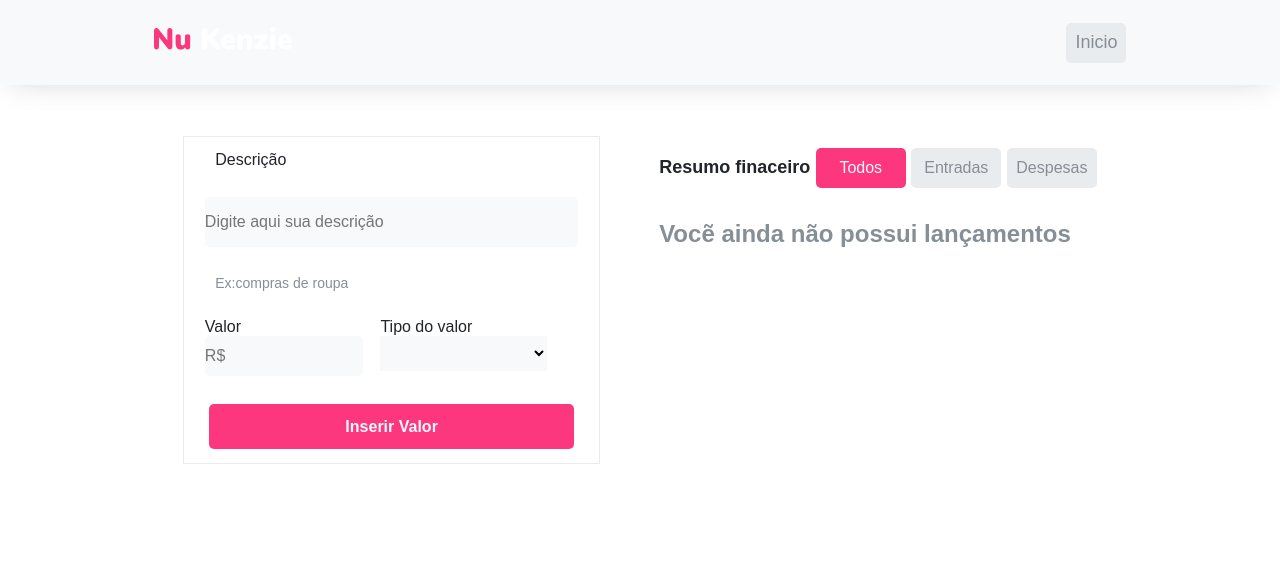
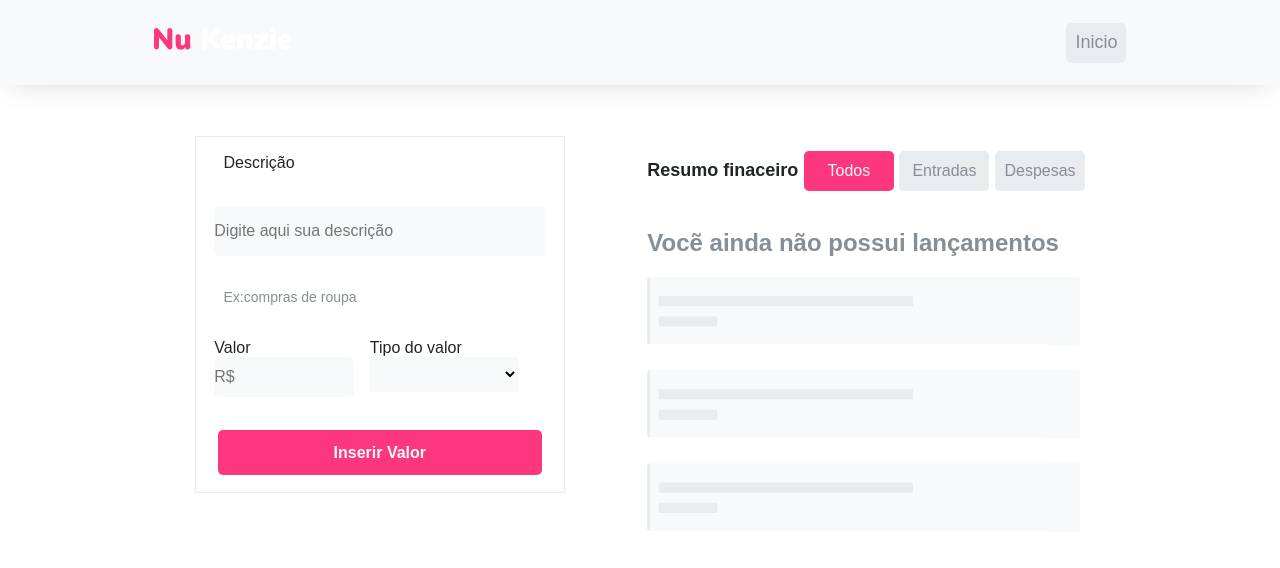
Before and after one commit to Kenzie-Academy-Brasil-Developers/react-entrega-s1-nu-kenzie-emillyalmeida, a React (Create React App) app: page / in a window 1280 px wide. Both pictures are taken after a click on the button "Inicar". Shown: the top 568 px of the page. Built offline with nearby package versions, Linux system fonts and the light colour scheme.

Commit message:
update: page with NoCard cuncluded

```diff
--- a/src/App.css
+++ b/src/App.css
@@ -21,6 +21,7 @@ button {
   font-size: 18px;
   font-weight: 400;
   font-family: "Nunito", sans-serif;
+  cursor: pointer;
 }
 
 .Home {
@@ -74,7 +75,7 @@ button {
 .img-Home div {
   background-image: url("../public/img/Group_277.svg");
   background-repeat: no-repeat;
-  background-size: 100%;
+  background-size: 90%;
   width: 100%;
   height: 100%;
 }
@@ -112,9 +113,49 @@ button {
   height: 90%;
 }
 
+.container-form {
+  width: 38%;
+  display: flex;
+  flex-direction: column;
+  height: 80%;
+  justify-content: space-between;
+}
+
+.container-form section {
+  width: 100%;
+  display: flex;
+  align-items: center;
+  justify-content: space-around;
+  border: 1px solid var(--gray2);
+  height: 20%;
+}
+
+.container-form section div {
+  display: flex;
+  flex-direction: column;
+  justify-content: space-between;
+  height: 60%;
+}
+
+.container-form section span {
+  color: #fd377e;
+  font-size: 22px;
+  font-weight: 700;
+}
+
+.container-form section div p {
+  font-size: 20px;
+  font-weight: bold;
+}
+
+.container-form section div span {
+  font-size: 14px;
+  color: #868e96;
+}
+
 .conatiner-list {
   width: 45%;
-  height: 80%;
+  height: 88%;
   display: flex;
   flex-direction: column;
   justify-content: space-between;
@@ -147,9 +188,24 @@ button {
 .financeiro {
   height: 84%;
 }
+.financeiro div {
+  height: 100%;
+  display: flex;
+  flex-direction: column;
+  justify-content: space-between;
+}
 
 .financeiro h3 {
   color: var(--gray3);
   font-size: 24px;
   font-weight: 700;
+  height: 8%;
 }
+
+.financeiro div svg {
+  background-image: url("../public/img/NoCard.svg");
+  background-repeat: no-repeat;
+  background-size: 100%;
+  height: 90%;
+  width: 99%;
+}
--- a/src/App.js
+++ b/src/App.js
@@ -46,7 +46,7 @@ function App() {
               {listTransactions.length > 0 ? (
                 <section>
                   <div>
-                    <p>Valor Total :</p>
+                    <p>Valor Total:</p>
                     <span>O valor se refere as entradas</span>
                   </div>
                   <span>
@@ -92,7 +92,7 @@ function App() {
                 ) : (
                   <div>
                     <h3>Vocẽ ainda não possui lançamentos</h3>
-                    <div></div>
+                    <svg></svg>
                   </div>
                 )}
               </div>
--- a/src/components/form/form.css
+++ b/src/components/form/form.css
@@ -10,7 +10,7 @@
 
 .form-contas {
   border: 1px solid #e9ecef;
-  height: 50%;
+  height: 68%;
   display: flex;
   flex-direction: column;
   justify-content: space-around;
```
